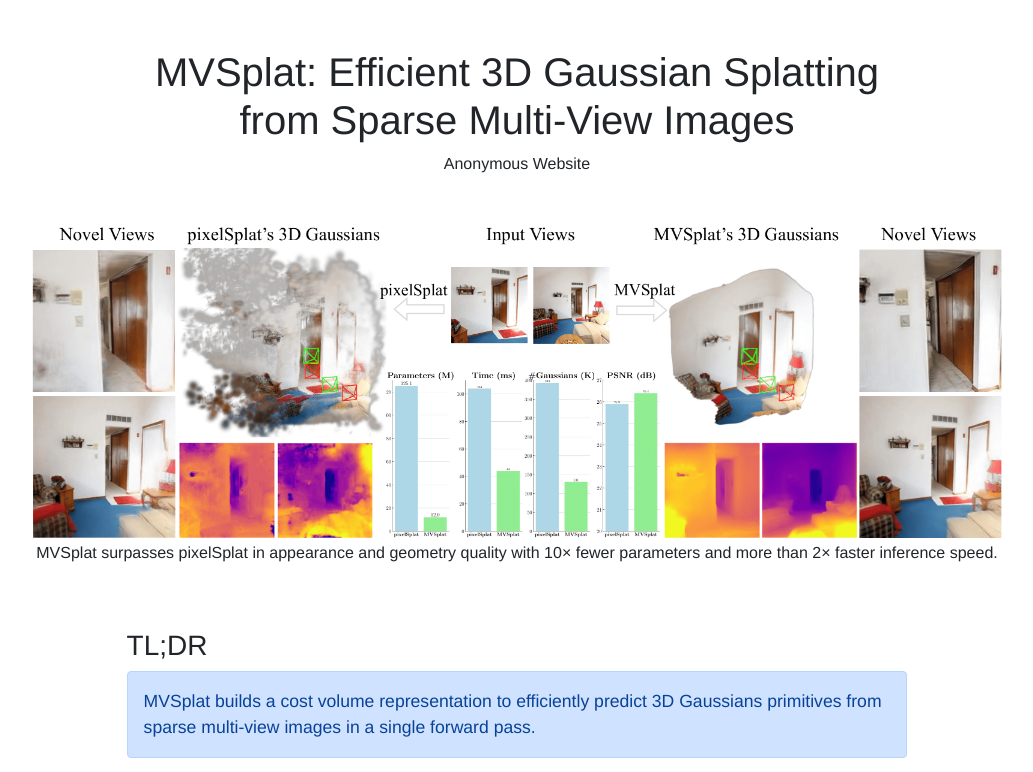
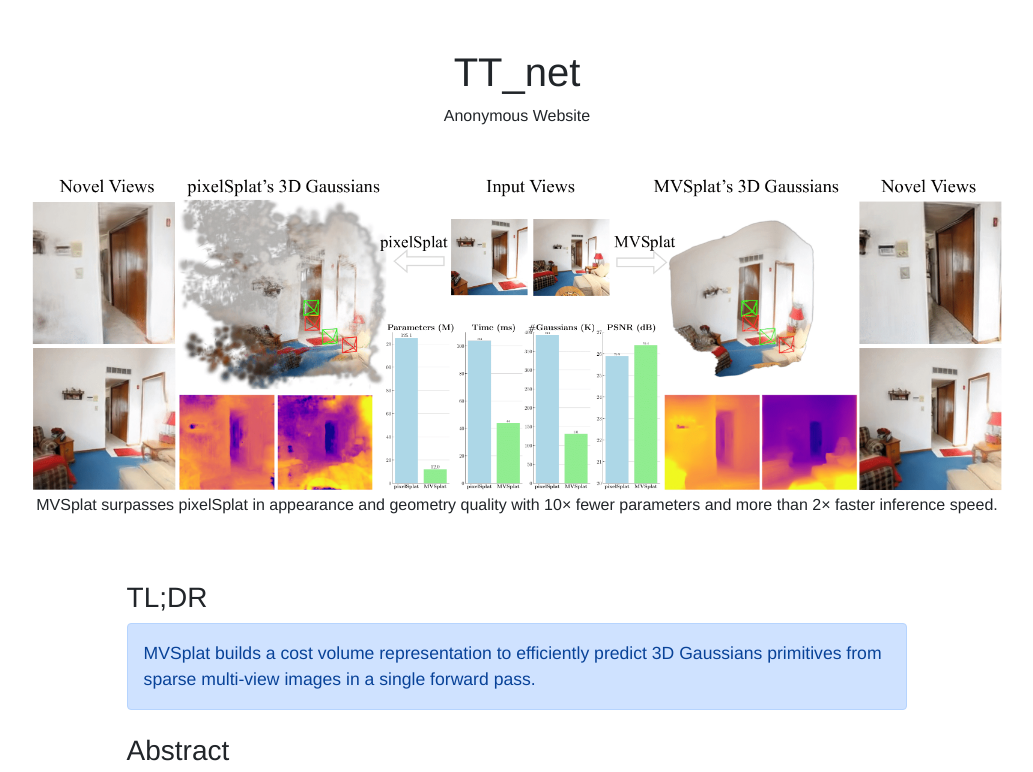
Before and after one commit to whitehat32/whitehat32.github.io, a plain HTML site: page index.html in a window 1280 px wide. Shown: the top 772 px of the page, without its empty margins (123-1156 px from the left). Drawn offline with Linux system fonts and the light colour scheme.

Commit message:
Update index.html

```diff
--- a/index.html
+++ b/index.html
@@ -20,7 +20,7 @@
 <body>
   <div class="container">
     <!-- Title -->
-    <h1 class="pt-5 title">MVSplat: Efficient 3D Gaussian Splatting from Sparse Multi-View Images</h1>
+    <h1 class="pt-5 title">TT_net</h1>
     <div class="d-flex flex-row justify-content-center">
       Anonymous Website
     </div>
```
